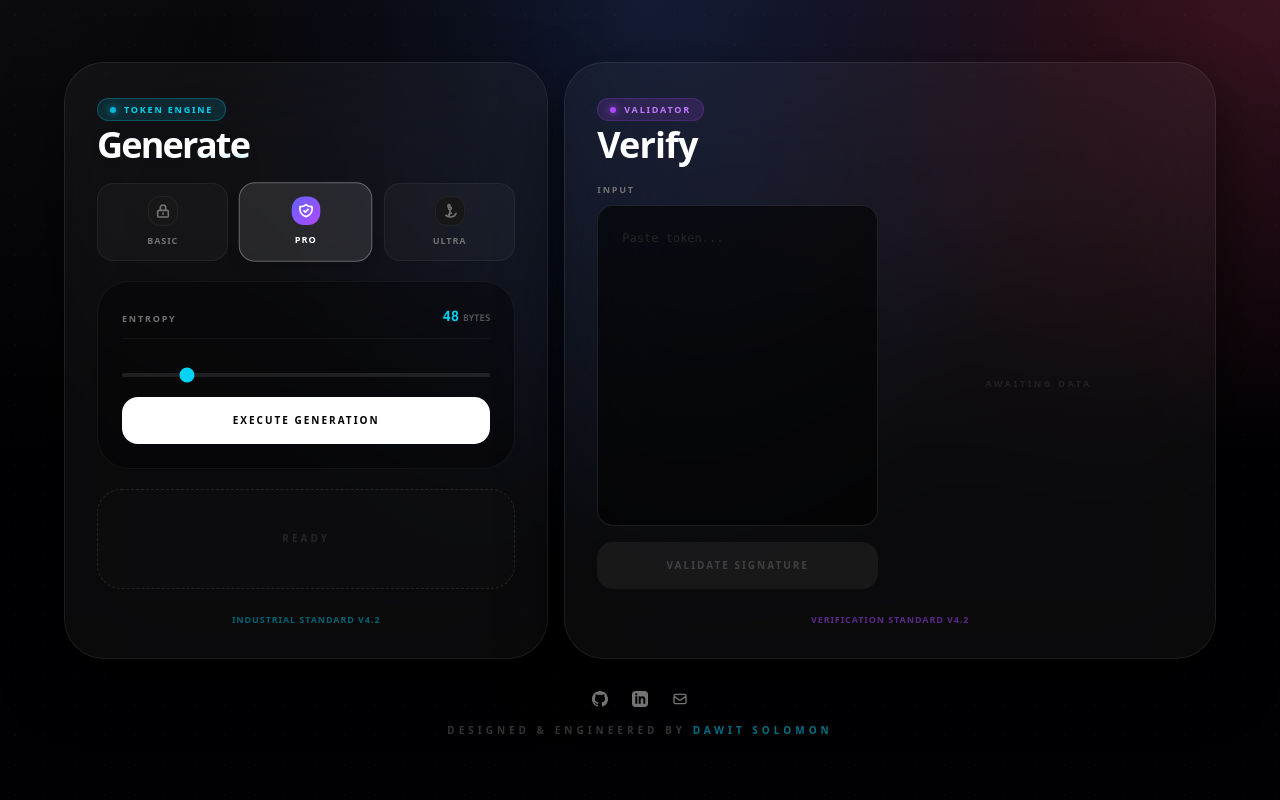
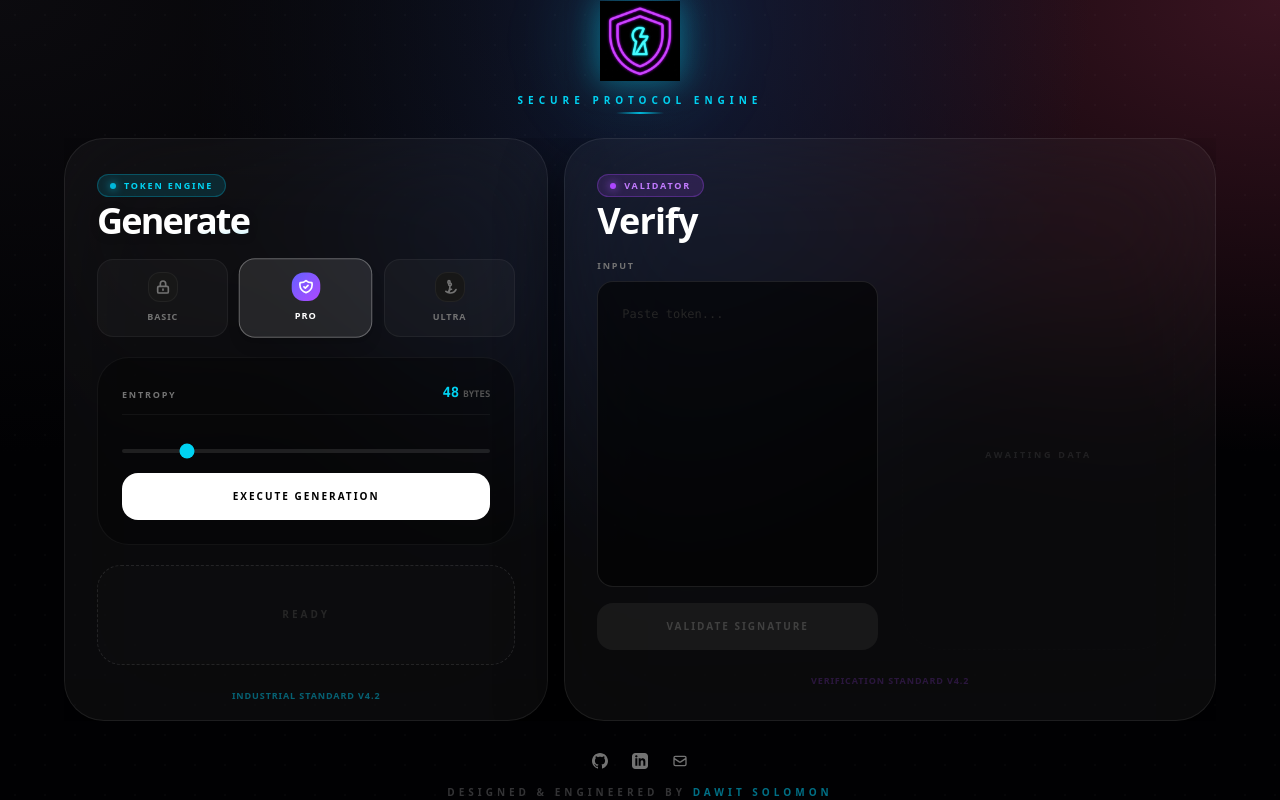
Before and after one commit to devasol/SecureToken-Engine, a React (Vite) app in the folder frontend/: page / in a window 1280 px wide. Built offline with nearby package versions, Linux system fonts and the light colour scheme.

Commit message:
Branding update: High-visibility platform logo and UI integration

```diff
--- a/frontend/index.html
+++ b/frontend/index.html
@@ -2,7 +2,7 @@
 <html lang="en">
   <head>
     <meta charset="UTF-8" />
-    <link rel="icon" type="image/png" href="/favicon.png" />
+    <link rel="icon" type="image/png" href="/logo.png" />
     <meta name="viewport" content="width=device-width, initial-scale=1.0" />
     <title>Secure Token Engine & JWT Validator</title>
   </head>
--- a/frontend/src/App.jsx
+++ b/frontend/src/App.jsx
@@ -164,8 +164,22 @@ function App() {
       <div className="mesh-bg"></div>
       <div className="absolute inset-0 bg-dot-grid opacity-30"></div>
 
-      <div className="relative z-10 w-full max-w-6xl flex flex-col lg:flex-row items-stretch justify-center gap-4 lg:max-h-[82vh]">
+      {/* Main Container with Header Logo */}
+      <div className="relative z-10 w-full max-w-6xl flex flex-col items-center gap-6 lg:max-h-[90vh]">
 
+        {/* Platform Identity Logo */}
+        <div className="flex flex-col items-center gap-3 animate-in fade-in zoom-in duration-1000">
+            <div className="relative group">
+                <div className="absolute -inset-4 bg-cyan-500/20 rounded-full blur-2xl group-hover:bg-cyan-500/40 transition-all duration-500"></div>
+                <img src="/logo.png" alt="Platform Logo" className="relative w-16 h-16 md:w-20 md:h-20 drop-shadow-[0_0_15px_rgba(6,182,212,0.5)] transition-transform duration-500 group-hover:scale-110" />
+            </div>
+            <div className="text-center space-y-1">
+                <h2 className="text-[10px] font-black uppercase tracking-[0.5em] text-cyan-400">Secure Protocol Engine</h2>
+                <div className="h-0.5 w-12 bg-gradient-to-r from-transparent via-cyan-500 to-transparent mx-auto"></div>
+            </div>
+        </div>
+
+        <div className="w-full flex flex-col lg:flex-row items-stretch justify-center gap-4 flex-1 overflow-hidden">
             {/* Generator Window */}
             <div className="flex-1 glass-morphism rounded-[2.5rem] p-6 md:p-8 transition-all duration-700 flex flex-col justify-between overflow-hidden">
             <div className="space-y-5">
@@ -258,7 +272,7 @@ function App() {
             <div className="flex-[1.4] glass-morphism rounded-[2.5rem] p-6 md:p-8 transition-all duration-700 flex flex-col border-white/5 overflow-hidden">
                 <div className="space-y-5 h-full flex flex-col">
                     <div className="text-left space-y-1.5">
-                    <div className="inline-flex items-center gap-2 px-3 py-1 rounded-full bg-purple-500/15 border border-purple-500/20 text-[9px] font-black uppercase tracking-[0.2em] text-purple-400">
+                        <div className="inline-flex items-center gap-2 px-3 py-1 rounded-full bg-purple-500/15 border border-purple-500/30 text-[9px] font-black uppercase tracking-[0.2em] text-purple-400">
                             <span className="flex h-1.5 w-1.5 rounded-full bg-purple-500 shadow-[0_0_8px_#a855f7]"></span>
                             Validator
                         </div>
@@ -332,7 +346,8 @@ function App() {
                         </div>
                     </div>
                 </div>
-             <p className="text-[9px] font-bold text-purple-500/50 uppercase tracking-widest mt-6 text-center invisible lg:visible opacity-100">Verification Standard v4.2</p>
+                <p className="text-[9px] font-bold text-purple-500/50 uppercase tracking-widest mt-6 text-center invisible lg:visible opacity-40">Verification Standard v4.2</p>
+            </div>
         </div>
       </div>
 
```
Also changed, not shown: frontend/public/logo.png (added). Lines whose indentation alone changed are shown as unchanged.
